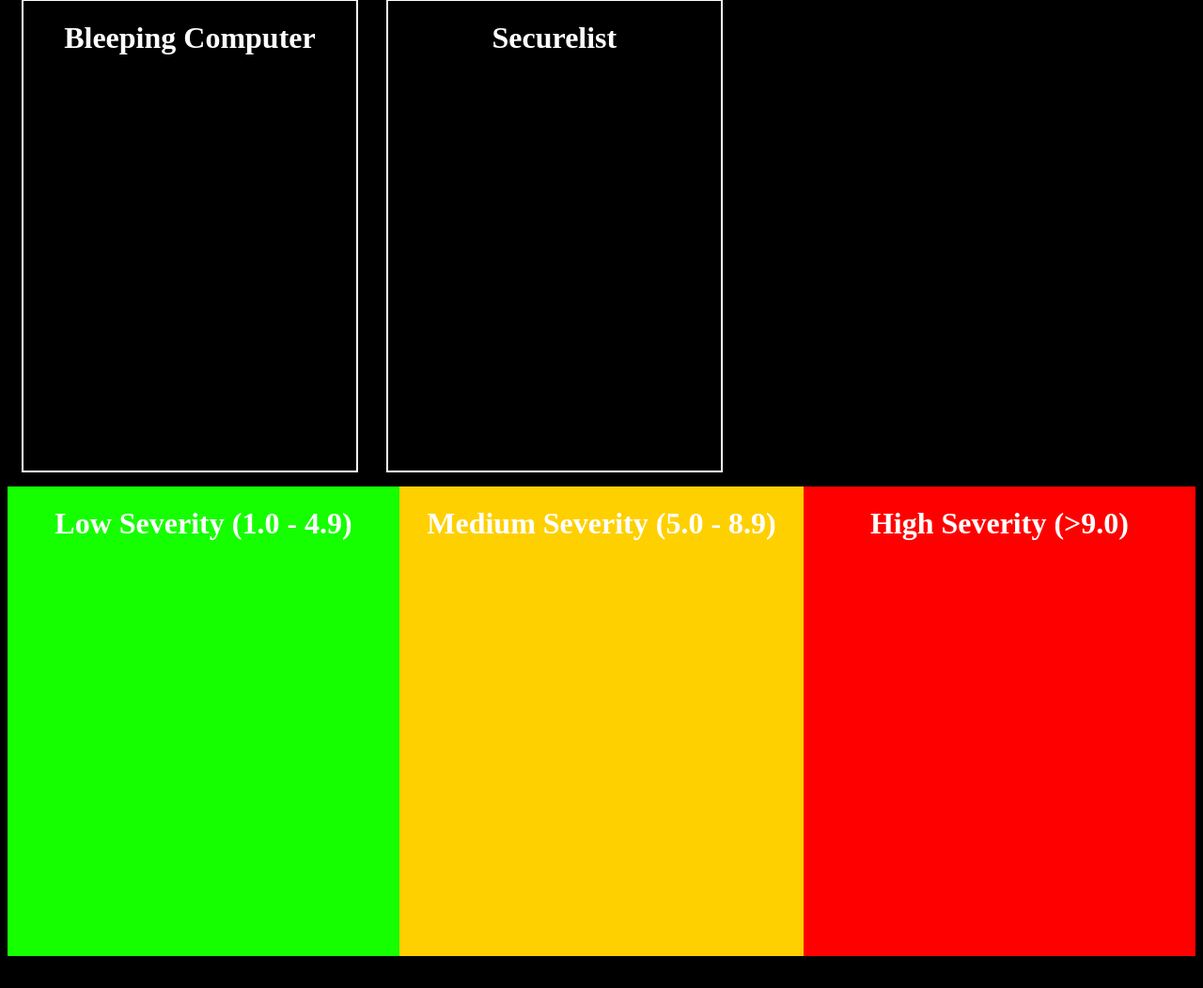
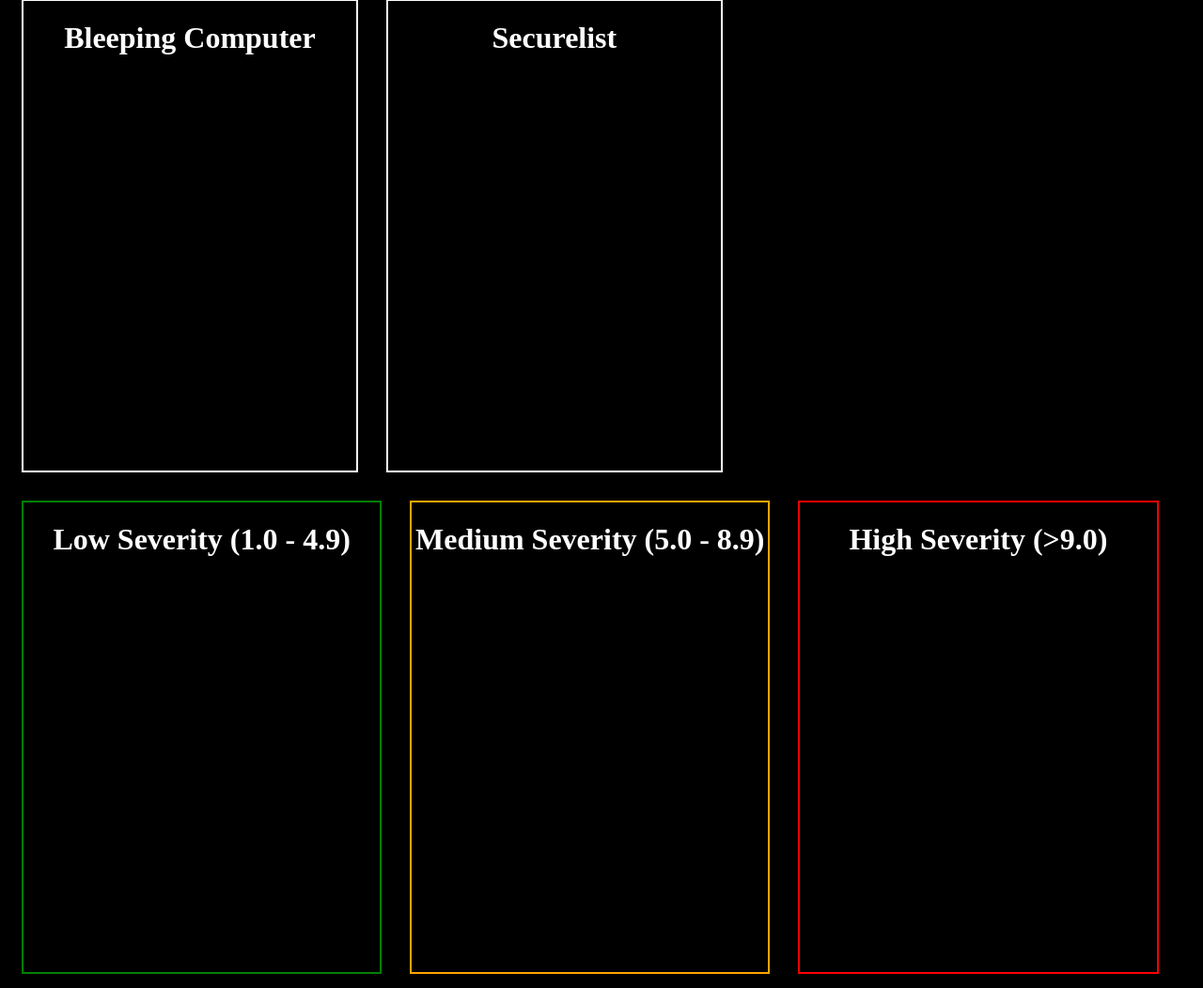
Before and after one commit to Vinmannen/OSINT, a Flask app: template templates/index.html in a window 1280 px wide. Shown: the part 2053-3105 px from the top of the page at 94% size. Before the commit the page ends 3071 px from the top, so only its background shows below. Run offline with Flask 2, Linux system fonts and the light colour scheme; the template is opened without the code that fills it, so the values that code supplies are empty.

Commit message:
Update index.css

```diff
--- a/static/index.css
+++ b/static/index.css
@@ -84,28 +84,37 @@
 }
 
 .cves {
+    float: left;
+    margin:0 auto;
     width: 100%;
+}
+
+.highSeverity {
+    border: 2px solid red;
+    width: 30%;
     height: 500px;
     float: left;
+    text-align: left;
+    margin: 15px;
+    overflow:auto;
 }
 
-.cves .highSeverity {
-    background-color: rgb(255, 0, 0);
-    width: 33%;
-    height: 100%;
+.medSeverity {
+    border: 2px solid orange;
+    width: 30%;
+    height: 500px;
     float: left;
+    text-align: left;
+    margin: 15px;
+    overflow:auto;
 }
 
-.cves .medSeverity {
-    background-color: rgb(255, 208, 0);
-    width: 34%;
-    height: 100%;
+.lowSeverity {
+    border: 2px solid green;
+    width: 30%;
+    height: 500px;
     float: left;
+    text-align: left;
+    margin: 15px;
+    overflow:auto;
 }
-
-.cves .lowSeverity {
-    background-color: rgb(21, 255, 0);
-    width: 33%;
-    height: 100%;
-    float: left;
-}
```
